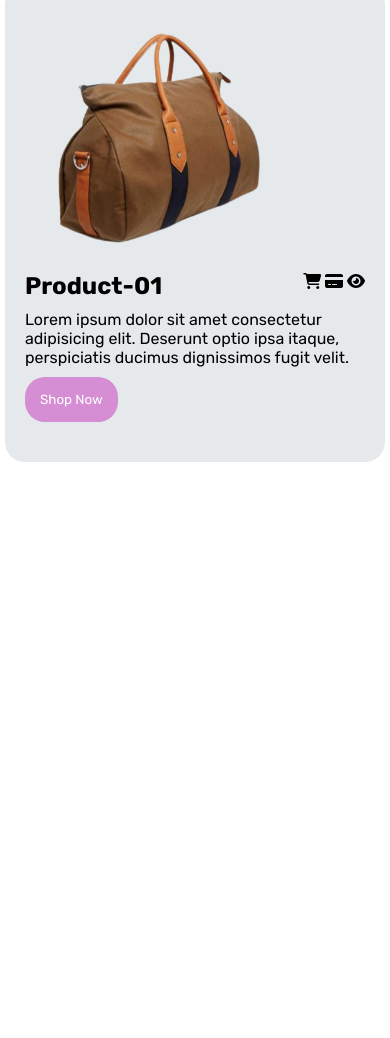
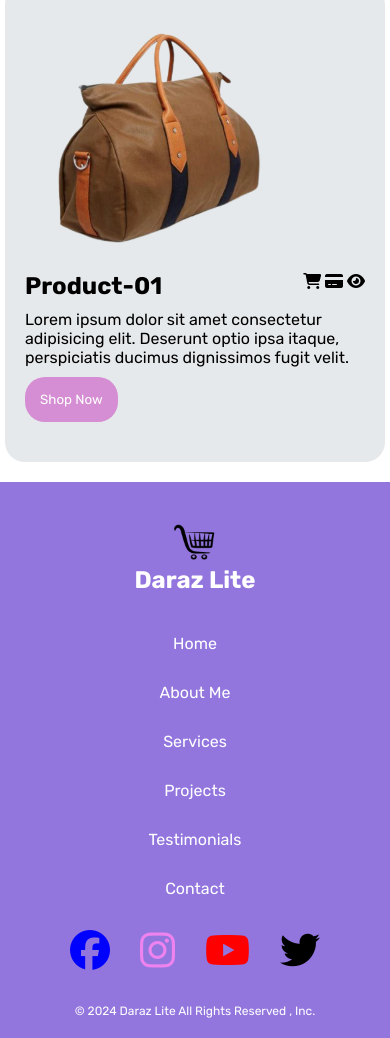
Before and after one commit to Tawkir711/Landing-Page-, a plain HTML site: page index.html in a window 390 px wide. Shown: the part 2940-3978 px from the top of the page. Before the commit the page ends 3422 px from the top, so only its background shows below. Drawn offline with Linux system fonts and the light colour scheme.

Commit message:
complete footer section with responsive

```diff
--- a/index.html
+++ b/index.html
@@ -146,6 +146,37 @@
       </div>
     </section>
   </main>
+  <!-- This is footer section -->
+  <footer class="footer">
+    <aside class="f-logo">
+      <img src="/images/logo.png" alt="">
+      <h1>Daraz <span>Lite</span></h1>
+    </aside>
+    <div class="f-section">
+      <a>Home</a>
+      <a>About Me</a>
+      <a>Services</a>
+      <a>Projects</a>
+      <a>Testimonials</a>
+      <a>Contact</a>
+    </div>
+    <div class="f-icon">
+      <span style="font-size: 40px; color: blue">
+        <i class="fa-brands fa-facebook"></i>
+      </span>
+      <span style="font-size: 40px; color: violet">
+        <i class="fa-brands fa-instagram"></i>
+      </span>
+      <span style="font-size: 40px; color: red">
+        <i class="fa-brands fa-youtube"></i>
+      </span>
+      <span style="font-size: 40px; color: black">
+        <i class="fa-brands fa-twitter"></i>
+      </span>
+    </div>
+    <br>
+    <p class="tt">&copy; 2024 Daraz Lite All Rights Reserved , Inc.</p>
+  </footer>
 </body>
 
 </html>
--- a/nav.css
+++ b/nav.css
@@ -108,3 +108,36 @@
   justify-content: space-between;
   padding-bottom: 10px;
 }
+
+/* our product section close */
+
+
+.footer {
+  background-color: var(--nf-color);
+  color: var(--bg-color);
+  padding: 60px 70px 30px;
+}
+.f-logo {
+  text-align: center;
+  padding: 20px 0px;
+}
+.f-logo img {
+  width: 50px;
+}
+
+.f-section {
+  margin: auto;
+  display: flex;
+  justify-content: center;
+  gap: 30px;
+  padding-bottom: 50px;
+}
+.f-icon {
+  display: flex;
+  gap: 30px;
+  padding: 10px 0px;
+  justify-content: center;
+}
+.tt{
+  text-align: center;
+}
--- a/responsive.css
+++ b/responsive.css
@@ -23,28 +23,27 @@
 
   /* Navbar Responsive close */
 
-
   .banner-container {
     flex-direction: column;
     padding: 0px 0px;
     margin: 25px 5px;
     background-color: var(--main-color);
   }
-.banner-title, .image-section {
+  .banner-title,
+  .image-section {
     width: 100%;
   }
-.banner-title h1{
+  .banner-title h1 {
     font-size: 40px;
   }
-.banner-title p{
+  .banner-title p {
     font-size: 25px;
   }
-.btn2{
+  .btn2 {
     padding-bottom: 20px;
   }
 
   /* Banner section close */
-
 
   .product-container {
     grid-template-columns: auto;
@@ -54,13 +53,15 @@
 
   /* Product responsive close ------------- */
 
-
-
-
-
-
-
-
-
-
+  .f-section {
+    flex-direction: column;
+    text-align: center;
+    padding: 20px 0px;
   }
+  .tt {
+    font-size: 12px;
+  }
+  .footer{
+    padding: 20px 0px;
+  }
+}
```
Lines whose indentation alone changed are shown as unchanged.
